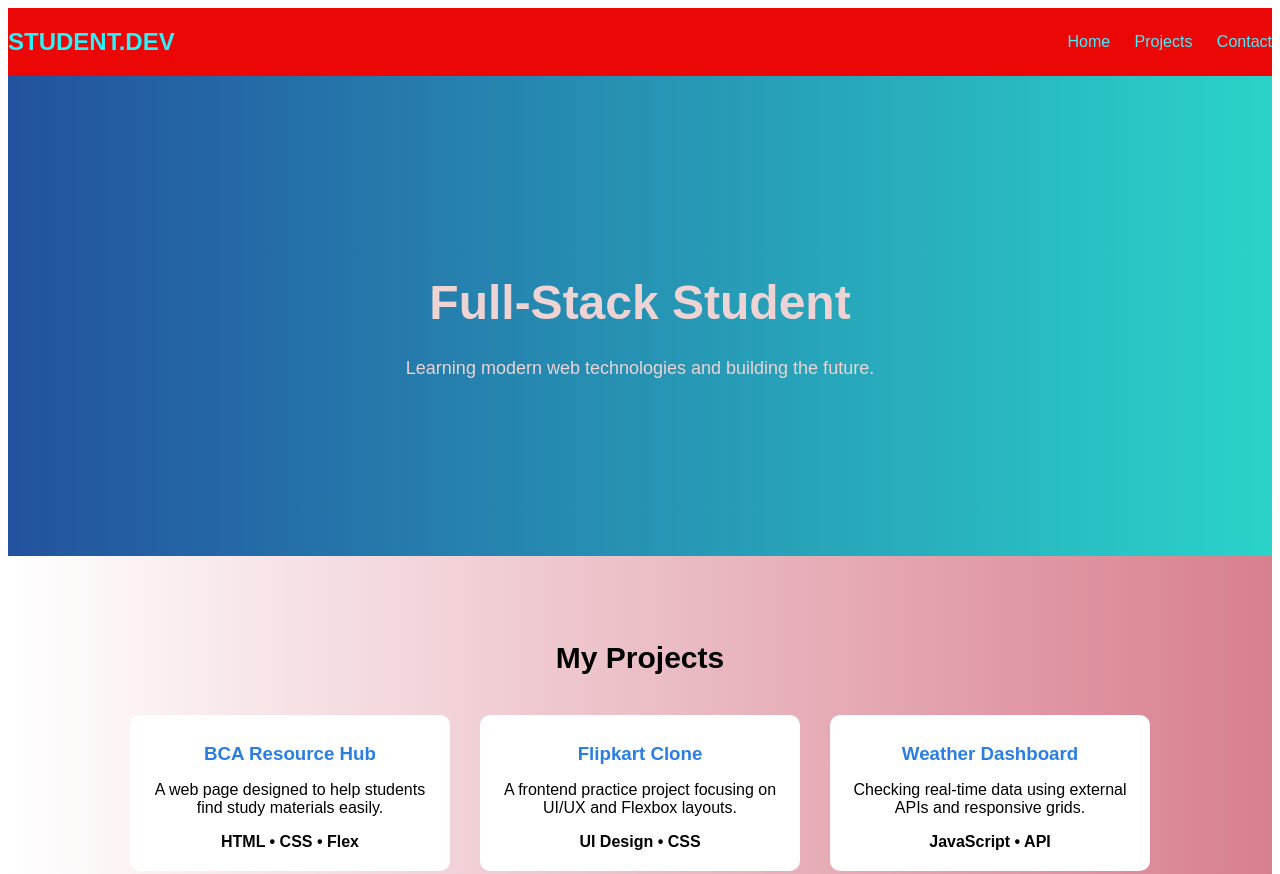
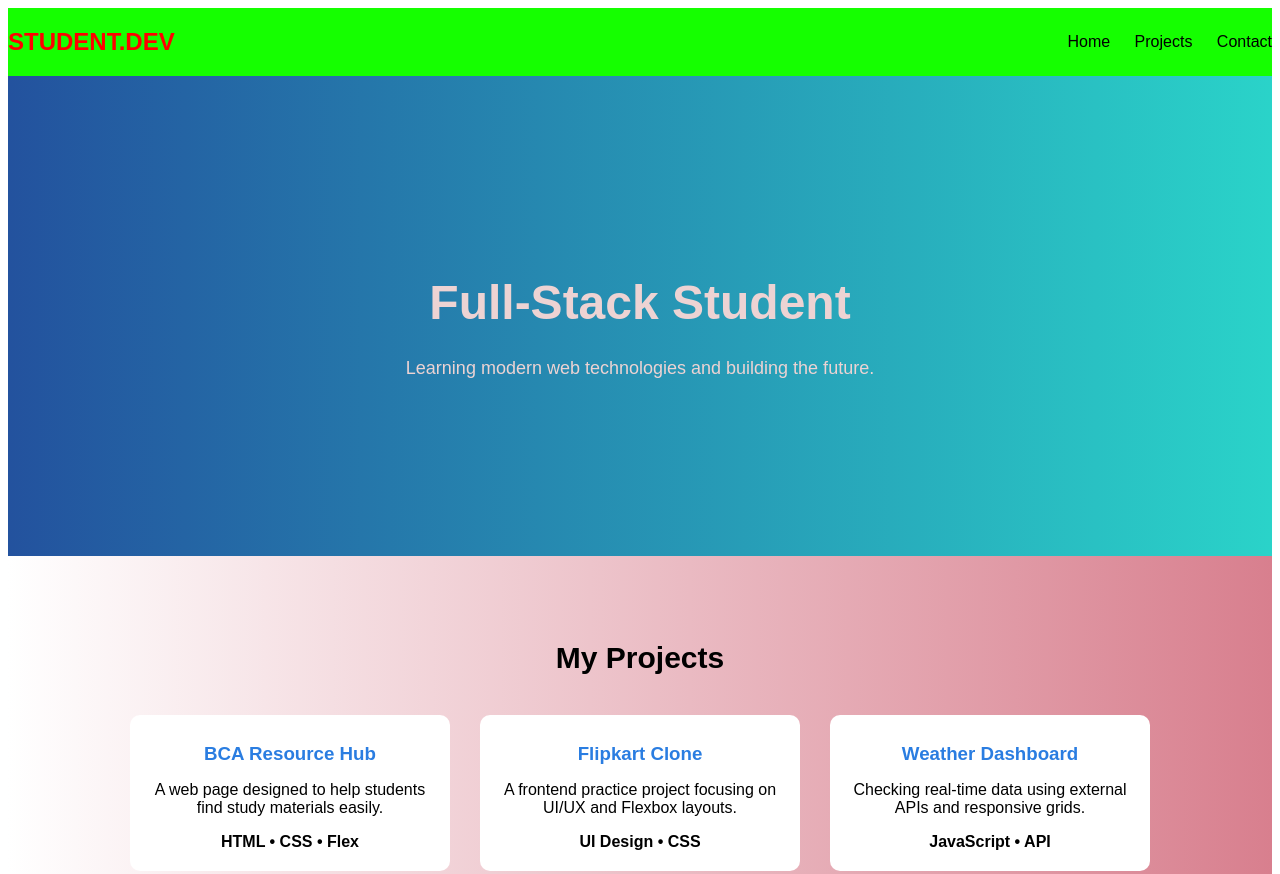
Before and after one commit to priyanshushekhar688-png/project1try, a plain HTML site: page index.html in a window 1280 px wide. Shown: the top 874 px of the page. Drawn offline with Linux system fonts and the light colour scheme.

Commit message:
second commit

```diff
--- a/index.html
+++ b/index.html
@@ -13,15 +13,15 @@
         }
 
         header{
-            background-color:#ec0707;
-            color:rgb(41, 242, 249);
+            background-color:rgb(21, 255, 0);
+            color:red;
             display:flex;
             justify-content:space-between;
             align-items:center;
         }
 
         header nav a{
-            color:rgb(69, 239, 255);
+            color:rgb(0, 0, 0);
             text-decoration:none;
             margin-left:20px;
         }
```
